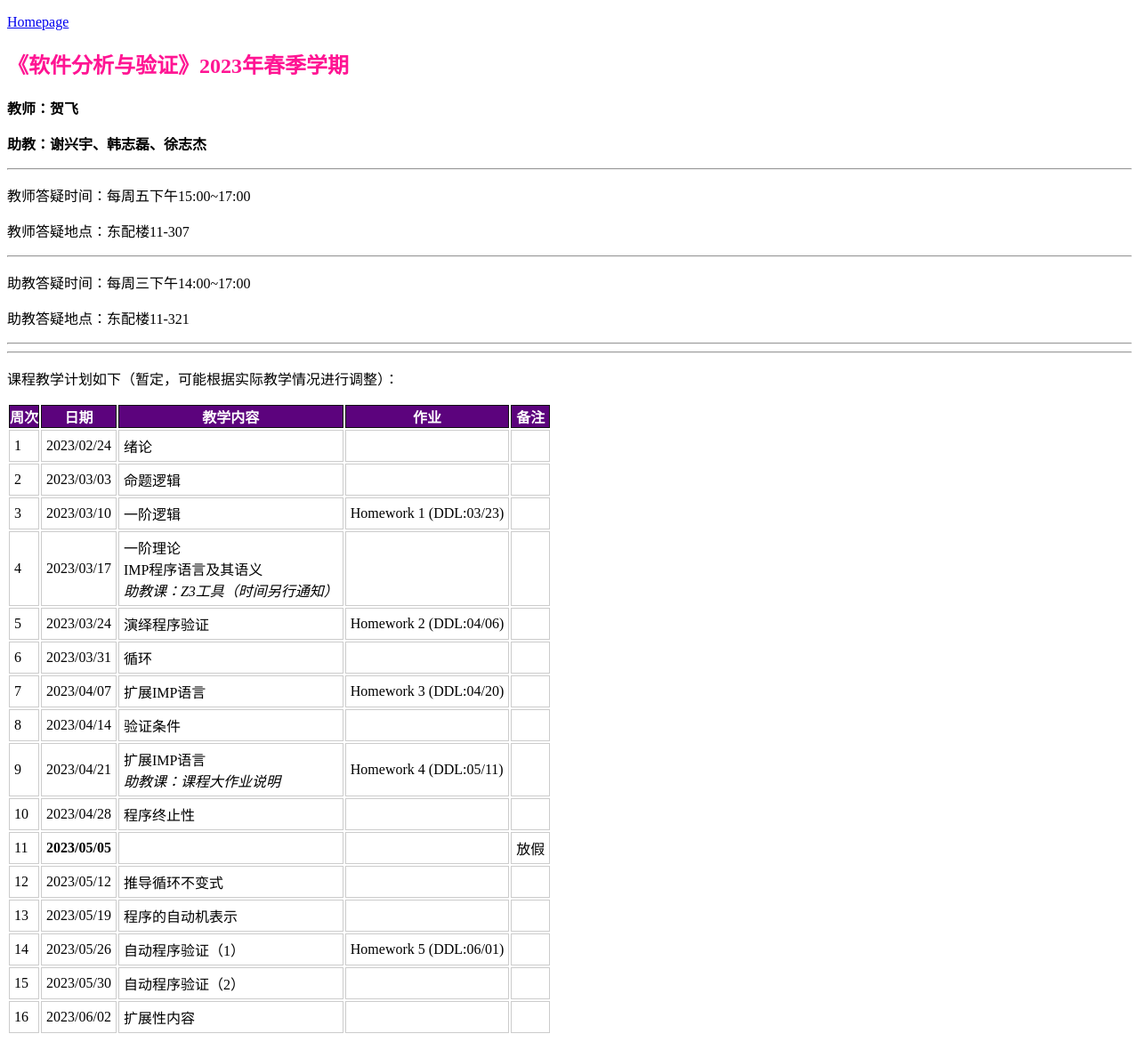
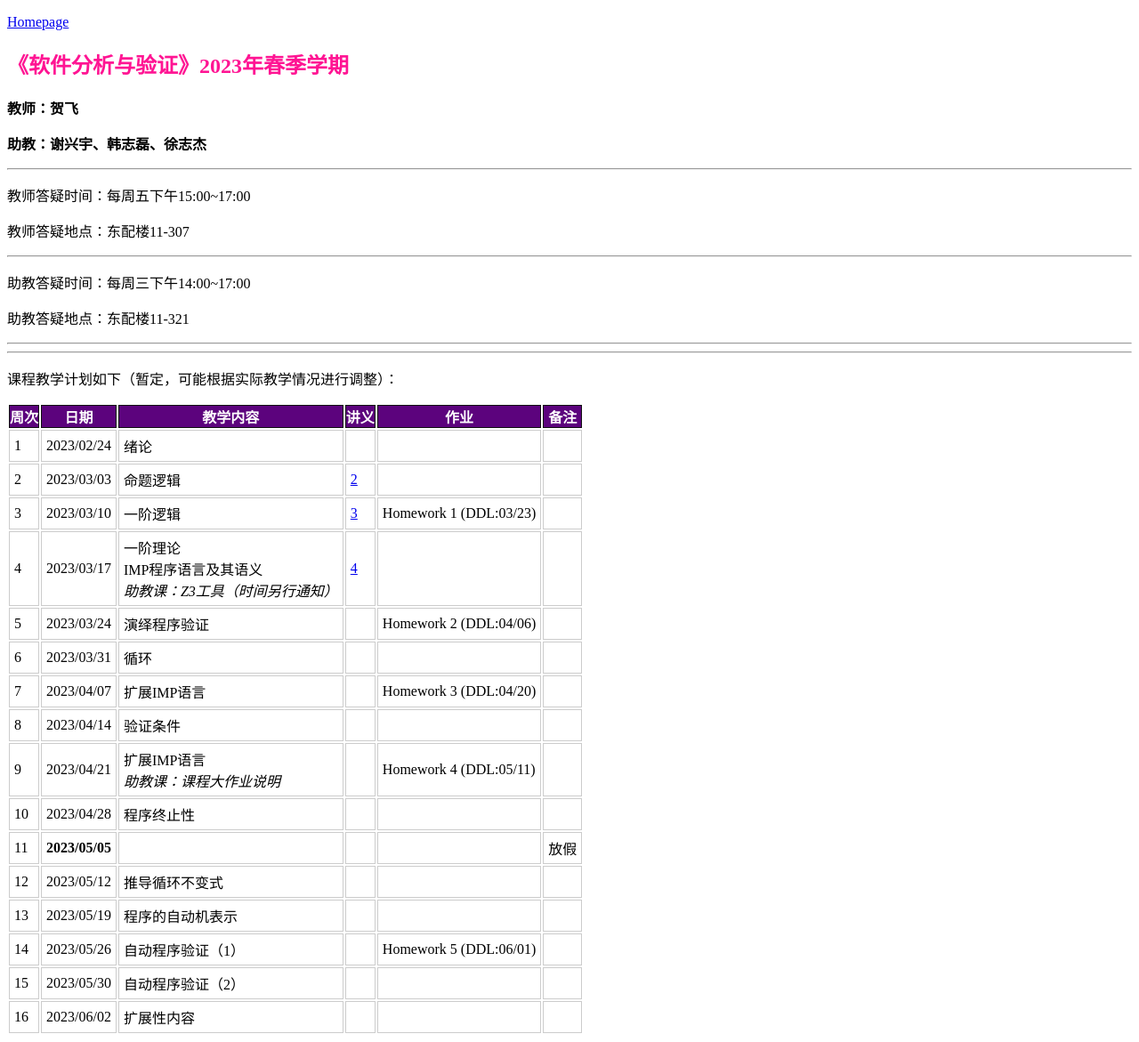
Before and after one commit to feihe/feihe.github.io, a Jekyll site: the page built from teaching/ProgramVerification/s23/index.md, in a window 1280 px wide. Shown: the whole page at 89% size. Built offline with Jekyll 4.4.1, drawn with Linux system fonts in a browser that asks for light colours; nearby versions of some CDN libraries.

Commit message:
lectures

```diff
--- a/teaching/ProgramVerification/s23/index.md
+++ b/teaching/ProgramVerification/s23/index.md
@@ -33,21 +33,21 @@ permalink: /ProgramVerification/s23
 
 课程教学计划如下（暂定，可能根据实际教学情况进行调整）：
 
-| 周次 | 日期  | 教学内容  | 作业    | 备注   |
-| ---- | ---------- | ------- | --------- | -------- |
-| 1    | 2023/02/24 | 绪论    |    |     |
-| 2    | 2023/03/03 | 命题逻辑   |  |                    |
-| 3    | 2023/03/10 | 一阶逻辑 | Homework 1 (DDL:03/23) |  |
-| 4    | 2023/03/17 | 一阶理论<br />IMP程序语言及其语义<br />*助教课：Z3工具（时间另行通知）*|  |  |
-| 5    | 2023/03/24 | 演绎程序验证 | Homework 2 (DDL:04/06) |  |
-| 6    | 2023/03/31 | 循环 |  |  |
-| 7    | 2023/04/07 | 扩展IMP语言 | Homework 3 (DDL:04/20) |  |
-| 8    | 2023/04/14 | 验证条件         |        |               |
-| 9    | 2023/04/21 | 扩展IMP语言<br/>*助教课：课程大作业说明* | Homework 4 (DDL:05/11) |  |
-| 10   | 2023/04/28 | 程序终止性|  |  |
-| 11   | <b>2023/05/05</b> |  |  | 放假 |
-| 12   | 2023/05/12 | 推导循环不变式|    |       |
-| 13   | 2023/05/19 | 程序的自动机表示  |       |        |
-| 14   | 2023/05/26 | 自动程序验证（1） | Homework 5 (DDL:06/01) |      |
-| 15   | 2023/05/30 | 自动程序验证（2） |   |               |
-| 16   | 2023/06/02 | 扩展性内容 |      |               |
+| 周次 | 日期  | 教学内容  | 讲义  | 作业    | 备注   |
+| ---- | ---------- | ------- | --------- | -------- | -------- |
+| 1    | 2023/02/24 | 绪论    |    |    |     |
+| 2    | 2023/03/03 | 命题逻辑   | [2](./2-propositional-logic.handout.pdf) |  |                    |
+| 3    | 2023/03/10 | 一阶逻辑 | [3](./3-first-order-logic.handout.pdf) | Homework 1 (DDL:03/23) |  |
+| 4    | 2023/03/17 | 一阶理论<br />IMP程序语言及其语义<br />*助教课：Z3工具（时间另行通知）*| [4](./4-theories.handout.pdf) |  |  |
+| 5    | 2023/03/24 | 演绎程序验证 |  | Homework 2 (DDL:04/06) |  |
+| 6    | 2023/03/31 | 循环 |  |  |  |
+| 7    | 2023/04/07 | 扩展IMP语言 |  | Homework 3 (DDL:04/20) |  |
+| 8    | 2023/04/14 | 验证条件         |        |        |               |
+| 9    | 2023/04/21 | 扩展IMP语言<br/>*助教课：课程大作业说明* |  | Homework 4 (DDL:05/11) |  |
+| 10   | 2023/04/28 | 程序终止性|  |  |  |
+| 11   | <b>2023/05/05</b> |  |  |  | 放假 |
+| 12   | 2023/05/12 | 推导循环不变式|    |    |       |
+| 13   | 2023/05/19 | 程序的自动机表示  |       |       |        |
+| 14   | 2023/05/26 | 自动程序验证（1） |  | Homework 5 (DDL:06/01) |      |
+| 15   | 2023/05/30 | 自动程序验证（2） |   |   |               |
+| 16   | 2023/06/02 | 扩展性内容 |      |      |               |
```
Also changed, not shown: 3 other files.
